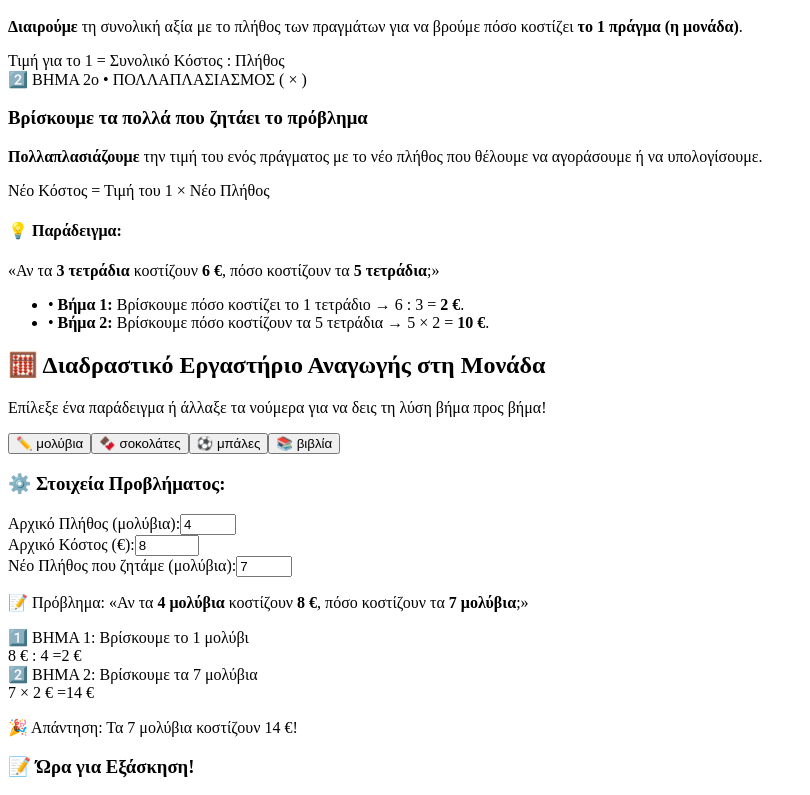
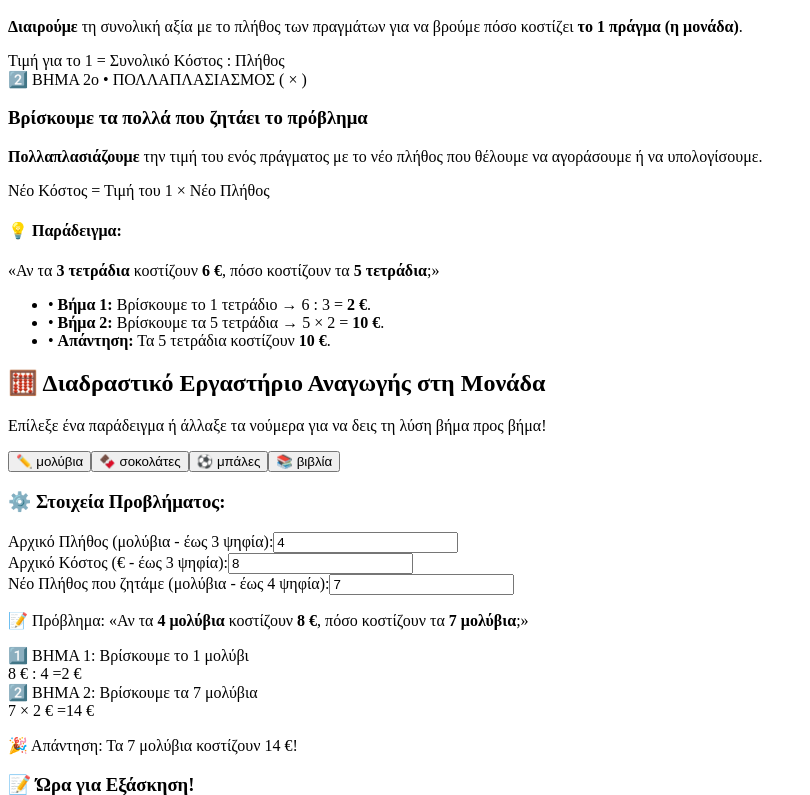
Before and after one commit to gkrimpas-lab/learn-maths-2026, a Next.js app: page /d-dimotikou/23-anagogi-monada in a window 1280 px wide. Shown: the part 438-1233 px from the top of the page, without its empty margins (0-810 px from the left). Built offline with nearby package versions, Linux system fonts and the light colour scheme.

Commit message:
Update 23-anagogi-monada.js

```diff
--- a/pages/d-dimotikou/23-anagogi-monada.js
+++ b/pages/d-dimotikou/23-anagogi-monada.js
@@ -9,12 +9,52 @@ function formatNumber(num) {
 }
 
 export default function AnagogiMonadaPage() {
-  // Έτοιμα σενάρια καθημερινότητας
+  // Έτοιμα σενάρια καθημερινότητας με πλήρη γραμματική υποστήριξη
   const presets = [
-    { item: 'μολύβια', emoji: '✏️', initialQty: 4, initialCost: 8, targetQty: 7, unit: '€' },
-    { item: 'σοκολάτες', emoji: '🍫', initialQty: 3, initialCost: 6, targetQty: 8, unit: '€' },
-    { item: 'μπάλες', emoji: '⚽', initialQty: 5, initialCost: 25, targetQty: 3, unit: '€' },
-    { item: 'βιβλία', emoji: '📚', initialQty: 2, initialCost: 18, targetQty: 5, unit: '€' }
+    {
+      item: 'μολύβια',
+      singleAcc: 'το 1 μολύβι',
+      pluralAcc: 'τα',
+      pluralNom: 'Τα',
+      emoji: '✏️',
+      initialQty: 4,
+      initialCost: 8,
+      targetQty: 7,
+      unit: '€'
+    },
+    {
+      item: 'σοκολάτες',
+      singleAcc: 'τη 1 σοκολάτα',
+      pluralAcc: 'τις',
+      pluralNom: 'Οι',
+      emoji: '🍫',
+      initialQty: 3,
+      initialCost: 6,
+      targetQty: 8,
+      unit: '€'
+    },
+    {
+      item: 'μπάλες',
+      singleAcc: 'τη 1 μπάλα',
+      pluralAcc: 'τις',
+      pluralNom: 'Οι',
+      emoji: '⚽',
+      initialQty: 5,
+      initialCost: 25,
+      targetQty: 3,
+      unit: '€'
+    },
+    {
+      item: 'βιβλία',
+      singleAcc: 'το 1 βιβλίο',
+      pluralAcc: 'τα',
+      pluralNom: 'Τα',
+      emoji: '📚',
+      initialQty: 2,
+      initialCost: 18,
+      targetQty: 5,
+      unit: '€'
+    }
   ];
 
   const [selectedPreset, setSelectedPreset] = useState(0);
@@ -22,9 +62,13 @@ export default function AnagogiMonadaPage() {
   const [initialCost, setInitialCost] = useState(presets[0].initialCost);
   const [targetQty, setTargetQty] = useState(presets[0].targetQty);
 
+  const numInitialQty = typeof initialQty === 'number' ? initialQty : 0;
+  const numInitialCost = typeof initialCost === 'number' ? initialCost : 0;
+  const numTargetQty = typeof targetQty === 'number' ? targetQty : 0;
+
   // Υπολογισμοί Αναγωγής στη Μονάδα
-  const unitCost = initialQty > 0 ? (initialCost / initialQty) : 0;
-  const finalCost = unitCost * targetQty;
+  const unitCost = numInitialQty > 0 ? (numInitialCost / numInitialQty) : 0;
+  const finalCost = unitCost * numTargetQty;
 
   const handleSelectPreset = (index) => {
     setSelectedPreset(index);
@@ -146,8 +190,9 @@ export default function AnagogiMonadaPage() {
                 «Αν τα <strong>3 τετράδια</strong> κοστίζουν <strong>6 €</strong>, πόσο κοστίζουν τα <strong>5 τετράδια</strong>;»
               </p>
               <ul className="text-xs md:text-sm space-y-1.5 pl-2 font-medium text-gray-800">
-                <li>• <strong>Βήμα 1:</strong> Βρίσκουμε πόσο κοστίζει το 1 τετράδιο → 6 : 3 = <strong className="text-blue-700 font-bold">2 €</strong>.</li>
-                <li>• <strong>Βήμα 2:</strong> Βρίσκουμε πόσο κοστίζουν τα 5 τετράδια → 5 × 2 = <strong className="text-emerald-700 font-bold">10 €</strong>.</li>
+                <li>• <strong>Βήμα 1:</strong> Βρίσκουμε το 1 τετράδιο → 6 : 3 = <strong className="text-blue-700 font-bold">2 €</strong>.</li>
+                <li>• <strong>Βήμα 2:</strong> Βρίσκουμε τα 5 τετράδια → 5 × 2 = <strong className="text-emerald-700 font-bold">10 €</strong>.</li>
+                <li>• <strong>Απάντηση:</strong> Τα 5 τετράδια κοστίζουν <strong className="text-emerald-700 font-bold">10 €</strong>.</li>
               </ul>
             </div>
           </div>
@@ -193,49 +238,82 @@ export default function AnagogiMonadaPage() {
                 <div className="space-y-4">
                   <div>
                     <label className="block text-xs font-black text-gray-600 mb-1">
-                      Αρχικό Πλήθος ({currentItem.item}):
+                      Αρχικό Πλήθος ({currentItem.item} - έως 3 ψηφία):
                     </label>
                     <input
-                      type="number"
-                      min="1"
-                      max="50"
+                      type="text"
+                      inputMode="numeric"
+                      maxLength={3}
+                      autoComplete="off"
                       value={initialQty}
-                      onChange={(e) => setInitialQty(Math.max(1, Number(e.target.value)))}
+                      onChange={(e) => {
+                        const digitsOnly = e.target.value.replace(/\D/g, '').slice(0, 3);
+                        if (digitsOnly === '') {
+                          setInitialQty('');
+                        } else {
+                          setInitialQty(Number(digitsOnly));
+                        }
+                      }}
+                      onBlur={() => {
+                        if (!initialQty || initialQty < 1) setInitialQty(1);
+                      }}
                       className="w-full p-3 rounded-xl border border-gray-300 font-mono font-bold text-lg focus:ring-2 focus:ring-amber-500 focus:outline-none"
                     />
                   </div>
 
                   <div>
                     <label className="block text-xs font-black text-gray-600 mb-1">
-                      Αρχικό Κόστος (€):
+                      Αρχικό Κόστος (€ - έως 3 ψηφία):
                     </label>
                     <input
-                      type="number"
-                      min="1"
-                      max="500"
+                      type="text"
+                      inputMode="numeric"
+                      maxLength={3}
+                      autoComplete="off"
                       value={initialCost}
-                      onChange={(e) => setInitialCost(Math.max(1, Number(e.target.value)))}
+                      onChange={(e) => {
+                        const digitsOnly = e.target.value.replace(/\D/g, '').slice(0, 3);
+                        if (digitsOnly === '') {
+                          setInitialCost('');
+                        } else {
+                          setInitialCost(Number(digitsOnly));
+                        }
+                      }}
+                      onBlur={() => {
+                        if (!initialCost || initialCost < 1) setInitialCost(1);
+                      }}
                       className="w-full p-3 rounded-xl border border-gray-300 font-mono font-bold text-lg focus:ring-2 focus:ring-amber-500 focus:outline-none"
                     />
                   </div>
 
                   <div>
                     <label className="block text-xs font-black text-gray-600 mb-1">
-                      Νέο Πλήθος που ζητάμε ({currentItem.item}):
+                      Νέο Πλήθος που ζητάμε ({currentItem.item} - έως 4 ψηφία):
                     </label>
                     <input
-                      type="number"
-                      min="1"
-                      max="50"
+                      type="text"
+                      inputMode="numeric"
+                      maxLength={4}
+                      autoComplete="off"
                       value={targetQty}
-                      onChange={(e) => setTargetQty(Math.max(1, Number(e.target.value)))}
+                      onChange={(e) => {
+                        const digitsOnly = e.target.value.replace(/\D/g, '').slice(0, 4);
+                        if (digitsOnly === '') {
+                          setTargetQty('');
+                        } else {
+                          setTargetQty(Number(digitsOnly));
+                        }
+                      }}
+                      onBlur={() => {
+                        if (!targetQty || targetQty < 1) setTargetQty(1);
+                      }}
                       className="w-full p-3 rounded-xl border border-gray-300 font-mono font-bold text-lg focus:ring-2 focus:ring-amber-500 focus:outline-none"
                     />
                   </div>
                 </div>
 
-                <p className="text-xs text-slate-500 font-bold bg-white p-3 rounded-xl border border-slate-200 text-center">
-                  📝 Πρόβλημα: «Αν τα <strong>{initialQty} {currentItem.item}</strong> κοστίζουν <strong>{initialCost} €</strong>, πόσο κοστίζουν τα <strong>{targetQty} {currentItem.item}</strong>;»
+                <p className="text-xs text-slate-600 font-bold bg-white p-3.5 rounded-xl border border-slate-200 text-center leading-relaxed">
+                  📝 Πρόβλημα: «Αν {currentItem.pluralAcc} <strong>{formatNumber(numInitialQty)} {currentItem.item}</strong> κοστίζουν <strong>{formatNumber(numInitialCost)} €</strong>, πόσο κοστίζουν {currentItem.pluralAcc} <strong>{formatNumber(numTargetQty)} {currentItem.item}</strong>;»
                 </p>
               </div>
 
@@ -245,12 +323,12 @@ export default function AnagogiMonadaPage() {
                 {/* ΒΗΜΑ 1: ΥΠΟΛΟΓΙΣΜΟΣ ΜΟΝΑΔΑΣ */}
                 <div className="bg-slate-800/90 p-4 md:p-5 rounded-2xl border border-blue-500/30 space-y-2">
                   <span className="text-[11px] font-black text-blue-400 tracking-wider block">
-                    1️⃣ ΒΗΜΑ 1: Βρίσκουμε το 1 {currentItem.item.slice(0, -1)}
+                    1️⃣ ΒΗΜΑ 1: Βρίσκουμε {currentItem.singleAcc}
                   </span>
                   <div className="flex items-center justify-between text-base md:text-lg font-mono">
-                    <span className="text-slate-300">{initialCost} € : {initialQty} =</span>
+                    <span className="text-slate-300">{formatNumber(numInitialCost)} € : {formatNumber(numInitialQty)} =</span>
                     <span className="text-blue-400 font-black text-xl bg-blue-950/80 px-3 py-1 rounded-xl border border-blue-500/40">
-                      {unitCost % 1 === 0 ? unitCost : unitCost.toFixed(2)} €
+                      {unitCost % 1 === 0 ? formatNumber(unitCost) : unitCost.toFixed(2)} €
                     </span>
                   </div>
                 </div>
@@ -258,12 +336,12 @@ export default function AnagogiMonadaPage() {
                 {/* ΒΗΜΑ 2: ΥΠΟΛΟΓΙΣΜΟΣ ΤΕΛΙΚΗΣ ΠΟΣΟΤΗΤΑΣ */}
                 <div className="bg-slate-800/90 p-4 md:p-5 rounded-2xl border border-emerald-500/30 space-y-2">
                   <span className="text-[11px] font-black text-emerald-400 tracking-wider block">
-                    2️⃣ ΒΗΜΑ 2: Βρίσκουμε τα {targetQty} {currentItem.item}
+                    2️⃣ ΒΗΜΑ 2: Βρίσκουμε {currentItem.pluralAcc} {formatNumber(numTargetQty)} {currentItem.item}
                   </span>
                   <div className="flex items-center justify-between text-base md:text-lg font-mono">
-                    <span className="text-slate-300">{targetQty} × {(unitCost % 1 === 0 ? unitCost : unitCost.toFixed(2))} € =</span>
+                    <span className="text-slate-300">{formatNumber(numTargetQty)} × {(unitCost % 1 === 0 ? formatNumber(unitCost) : unitCost.toFixed(2))} € =</span>
                     <span className="text-emerald-400 font-black text-2xl bg-emerald-950/80 px-4 py-1.5 rounded-xl border border-emerald-500/40">
-                      {finalCost % 1 === 0 ? finalCost : finalCost.toFixed(2)} €
+                      {finalCost % 1 === 0 ? formatNumber(finalCost) : finalCost.toFixed(2)} €
                     </span>
                   </div>
                 </div>
@@ -271,7 +349,7 @@ export default function AnagogiMonadaPage() {
                 {/* ΤΕΛΙΚΟ ΣΥΜΠΕΡΑΣΜΑ */}
                 <div className="bg-gradient-to-r from-amber-500/20 to-orange-500/20 p-4 rounded-2xl border border-amber-400/30 text-center">
                   <p className="text-xs md:text-sm font-bold text-amber-200">
-                    🎉 Απάντηση: Τα {targetQty} {currentItem.item} κοστίζουν <span className="text-white font-black text-base">{finalCost % 1 === 0 ? finalCost : finalCost.toFixed(2)} €</span>!
+                    🎉 Απάντηση: {currentItem.pluralNom} {formatNumber(numTargetQty)} {currentItem.item} κοστίζουν <span className="text-white font-black text-base">{finalCost % 1 === 0 ? formatNumber(finalCost) : finalCost.toFixed(2)} €</span>!
                   </p>
                 </div>
 
```
